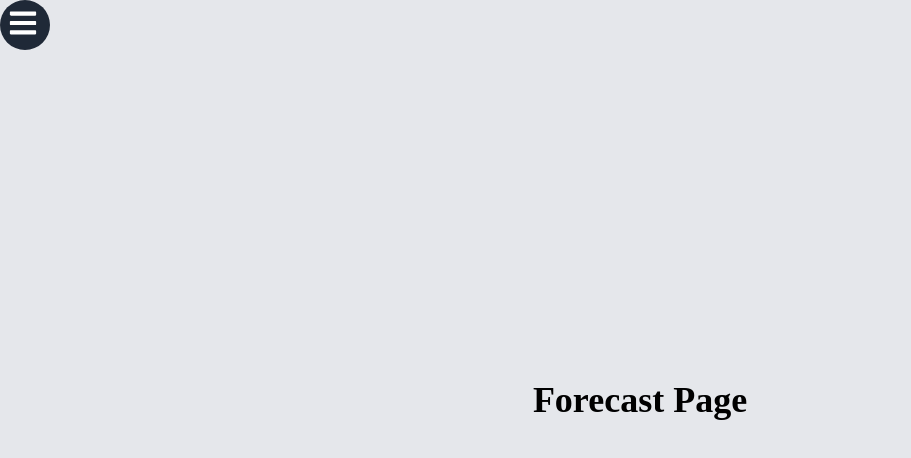
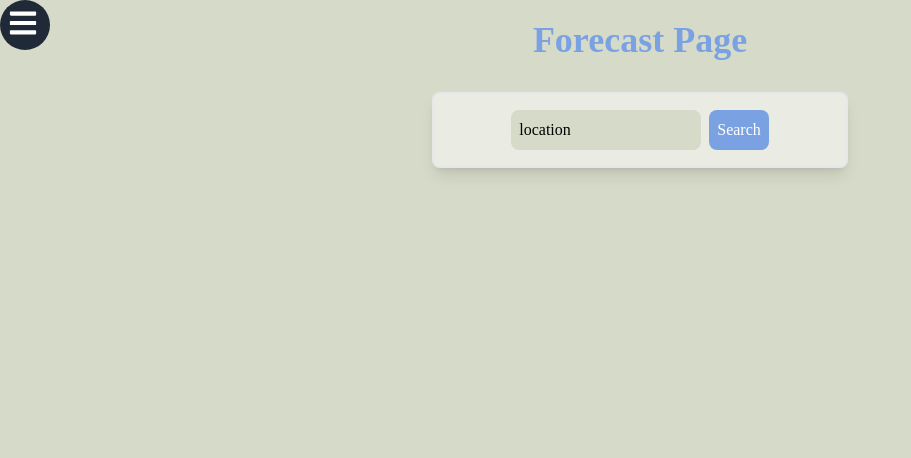
Before and after one commit to Abdullahprogramme/Weather-App, a React (Create React App) app: page /ForecastPage in a window 1280 px wide. Shown: the top 458 px of the page, without its empty margins (0-911 px from the left). Built offline with nearby package versions, Linux system fonts and the light colour scheme.

Commit message:
Update ForecastPage.js

```diff
--- a/src/Pages/ForecastPage.js
+++ b/src/Pages/ForecastPage.js
@@ -1,17 +1,161 @@
-import React from "react";
-import { motion } from "framer-motion";
+import React, { useState } from "react";
+import { useSelector, useDispatch } from 'react-redux';
+import { motion } from 'framer-motion';
+import { Helmet } from 'react-helmet';
+import { format } from 'date-fns';
 
-const ForecastPage = () => {
-    return (
-        <motion.div
-            className="bg-gray-200 h-screen flex items-center justify-center"
-            initial={{ opacity: 0 }}
-            animate={{ opacity: 1 }}
-            exit={{ opacity: 0 }}
-        >
-            <h1 className="text-4xl font-bold">Forecast Page</h1>
-        </motion.div>
-    );
+// icons
+import { FontAwesomeIcon } from '@fortawesome/react-fontawesome';
+import { faBolt, faCloudRain, faCloudShowersHeavy, faSmog, faWind, faPooStorm } from '@fortawesome/free-solid-svg-icons';
+import { faSun, faCloud, faSnowflake, faTemperatureHigh, faTemperatureLow } from '@fortawesome/free-solid-svg-icons';
+
+function getWeatherIcon(weather) {
+    switch (weather.toLowerCase()) {
+        case 'clear':
+            return faSun;
+        case 'clouds':
+            return faCloud;
+        case 'rain':
+            return faCloudRain;
+        case 'snow':
+            return faSnowflake;
+        case 'thunderstorm':
+            return faBolt;
+        case 'drizzle':
+            return faCloudShowersHeavy;
+        case 'mist':
+        case 'smoke':
+        case 'haze':
+        case 'dust':
+        case 'fog':
+        case 'sand':
+        case 'ash':
+            return faSmog;
+        case 'squall':
+        case 'tornado':
+            return faWind;
+        default:
+            return faPooStorm; // Placeholder for unknown weather types
+    }
+}
+
+function getTemperatureIcon(temp) {
+    return temp > 20 ? faTemperatureHigh : faTemperatureLow;
+}
+const HomePage = () => {
+    const weather = useSelector((state) => state.weather);
+    const dispatch = useDispatch();
+    const [location, setLocation] = useState('');
+    const [weatherData, setWeatherData] = useState('');
+
+    const getWeather = async (loc) => {
+        try {
+            const response = await fetch(`https://api.openweathermap.org/data/2.5/forecast?q=${loc}&appid=${process.env.REACT_APP_WEATHER_API_KEY}`);
+            if (!response.ok) {
+                throw new Error(`HTTP error! status: ${response.status}`);
+            }
+            const data = await response.json();
+            const dailyData = aggregateDailyData(data.list);
+            dispatch({ type: 'SET_WEATHER', payload: dailyData });
+        } catch (error) {
+            console.error('Error fetching weather data:', error);
+            alert('City not found! Please enter a valid city name.');
+        }
+    }
+
+    const aggregateDailyData = (list) => {
+        const dailyData = [];
+        for (let i = 0; i < list.length; i += 8) {
+            const dayData = list[i];
+            dailyData.push({
+                date: format(new Date(dayData.dt * 1000), 'EEEE'),
+                temp: dayData.main.temp,
+                weather: dayData.weather[0].main,
+            });
+        }
+        return dailyData;
+    }
+
+    const handleSearch = (e) => {
+        e.preventDefault();
+        if (!location || typeof location !== 'string') {
+            alert('Please enter a valid location');
+            return;
+        }
+        getWeather(location);
+        setWeatherData(location);
     };
 
-export default ForecastPage;
+
+
+
+    return (
+        <>
+        {/* <Navbar /> */}
+        <div className="mx-auto w-screen min-h-screen p-4 bg-[#D6DAC8] flex flex-col">
+
+            <Helmet>
+                <title>{location ? `${location} Weather` : 'Weather App'}</title>
+                <meta name="description" content={`Current weather in ${location}`} />
+            </Helmet>
+
+            <motion.h1
+                className="text-4xl font-bold text-[#7AA2E3] text-center mt-1"
+                initial={{ y: -50, opacity: 0 }}
+                animate={{ y: 0, opacity: 1 }}
+                transition={{ duration: 0.5 }}
+            >
+                Forecast Page
+            </motion.h1>
+            {/* w-3/4 lg:w-1/2 xl:w-1/3 mx-auto */}
+            <motion.form
+                onSubmit={handleSearch}
+                className="text-center p-4 border-2 m-8 bg-white bg-opacity-50 rounded-lg shadow-lg flex items-center justify-center w-3/4 lg:w-1/2 xl:w-1/3 mx-auto"
+                initial={{ scale: 0 }}
+                animate={{ scale: 1 }}
+                transition={{ duration: 0.5 }}
+            >
+                <input
+                    className="border-0 bg-[#D6DAC8] rounded-lg p-2 w-1/2 mr-2 placeholder-black"
+                    type="text"
+                    value={location}
+                    onChange={(e) => setLocation(e.target.value)}
+                    placeholder="location"
+                />
+                <button
+                    className="p-2 bg-[#7AA2E3] text-white rounded-lg"
+                    type="submit"
+                >
+                    Search
+                </button>
+            </motion.form>
+
+            {/* Weather Card */}
+            <div className="flex flex-row justify-center">
+                {weather && (
+                    <div className="col-start-2">
+                        <motion.div className="bg-[#6AD4DD] p-2 rounded-lg shadow-lg w-auto" initial={{ opacity: 0 }} animate={{ opacity: 1 }}>
+                            <h2 className="text-3xl font-bold text-center text-[#F8F6E3]">City: {weatherData}</h2>
+                        </motion.div>
+                    </div>
+                )}
+            </div>
+
+            <div className="grid sm:grid-cols-1 pl-2 pr-2 md:grid-cols-2 gap-4 mt-4 mb-4">
+                {Array.isArray(weather) && weather.map((day, index) => (
+                    <motion.div key={index} className="bg-white p-4 rounded-lg shadow-lg mx-auto" style={{width: "200px", height: "100px"}}
+                        initial={{ opacity: 0, scale: 0 }} animate={{ opacity: 1, rotate: 360, scale: 1}}
+                        transition={{delay: index + 1, type: "spring", stiffness: 260, damping: 20}}>
+                        <h2 className="text-[#7AA2E3] text-2xl font-bold ml-2">{day.date}</h2>
+                        <p className="text-[#7AA2E3] font-bold ml-2"><FontAwesomeIcon icon={getTemperatureIcon((day.temp- 273.15).toFixed(2))} /> {(day.temp- 273.15).toFixed(2)}°C</p>
+                        <p className="text-[#7AA2E3] font-bold ml-2"><FontAwesomeIcon icon={getWeatherIcon(day.weather)} /> {day.weather}</p>
+                    </motion.div>
+                ))}
+            </div>
+
+        </div>
+        </>
+    );
+}
+
+export default HomePage;
```
